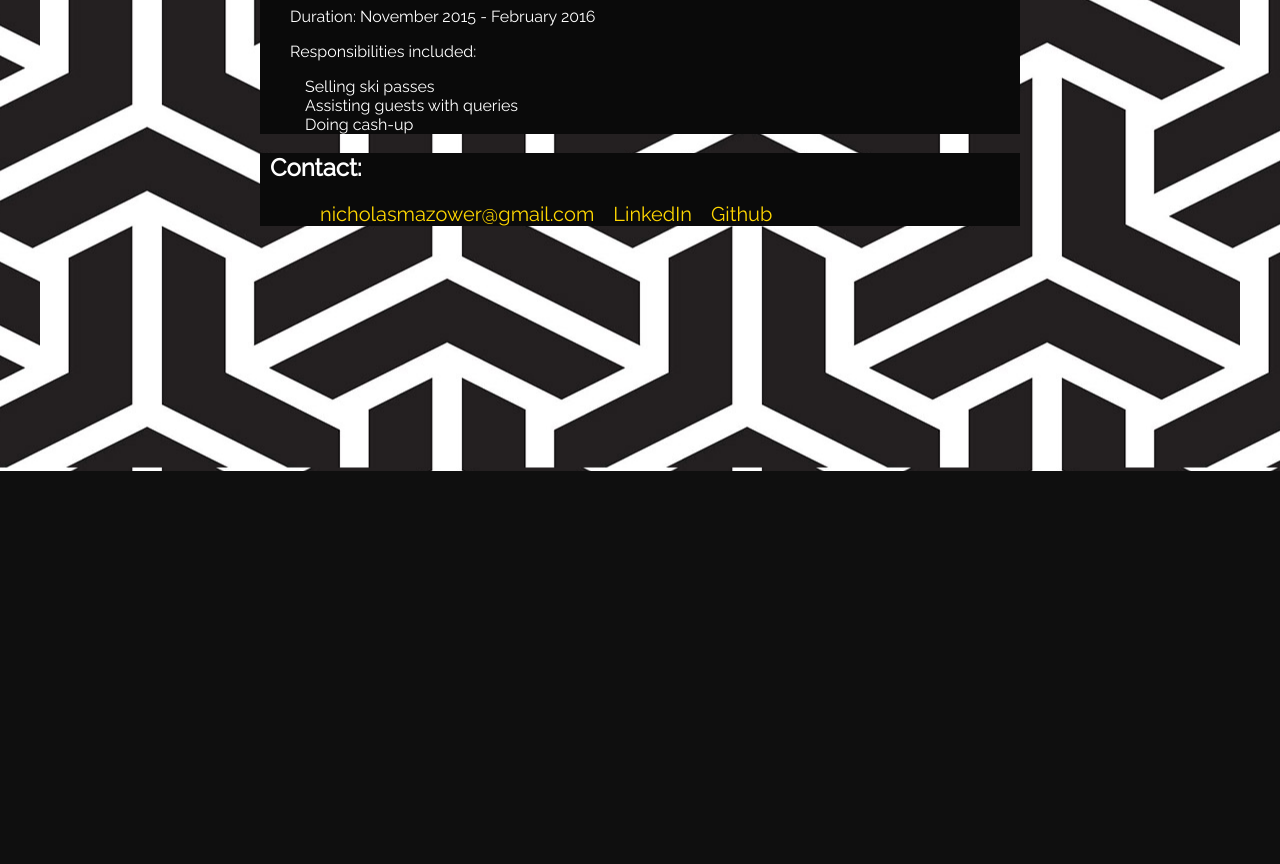
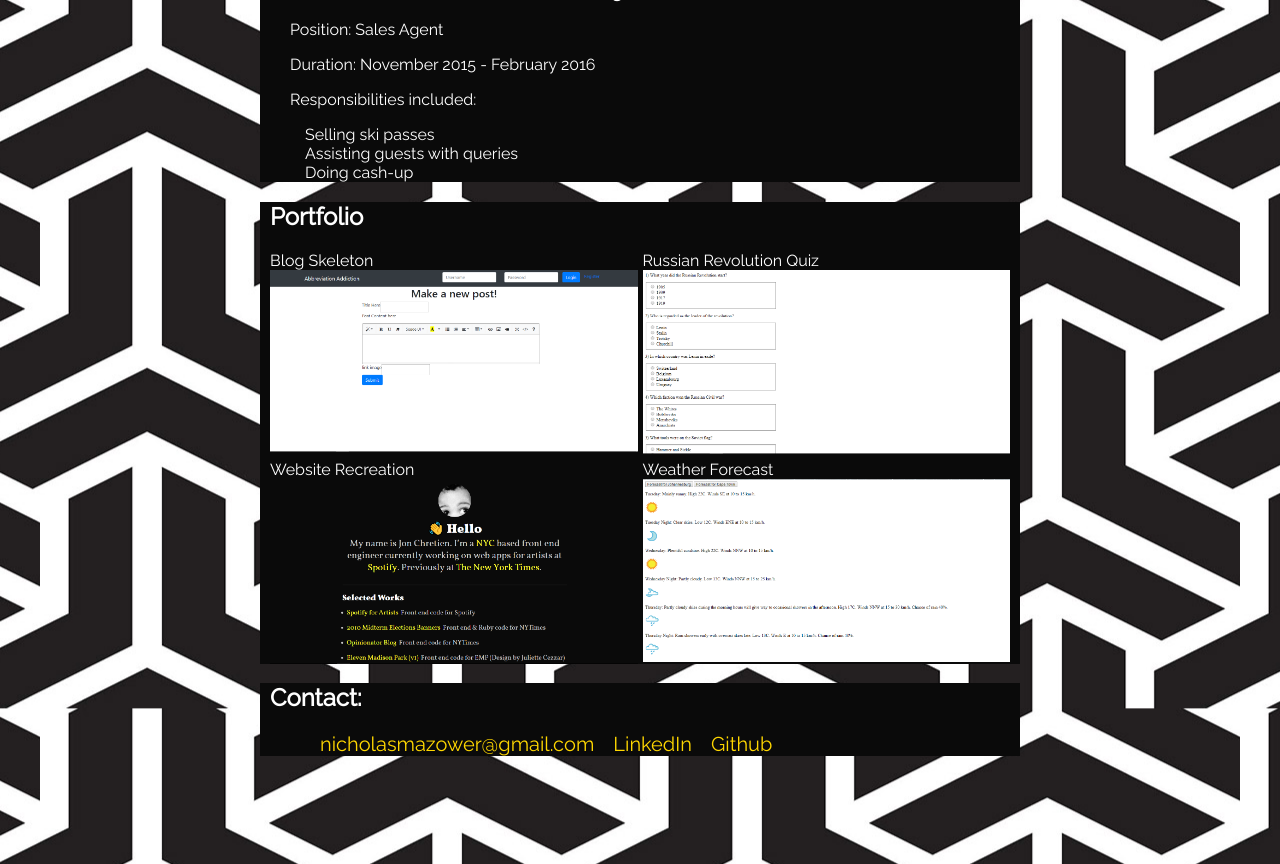
Before and after one commit to PaintingCaves/cv-website, a web app: file index.html in a window 1280 px wide. Shown: the part 1721-2585 px from the top of the page. Before the commit the page ends 2192 px from the top, so only its background shows below. Run offline with its HTML, style and script files only (its server is not run), Linux system fonts and the light colour scheme.

Commit message:
added portfolio

```diff
--- a/assets/css/styles.css
+++ b/assets/css/styles.css
@@ -1,5 +1,22 @@
 *{
   box-sizing: border-box;
+}
+#portfolioContent{
+  display: grid;
+  text-decoration: none;
+  color: white;
+  padding: 0;
+  grid-template-columns: 1fr 1fr;
+  grid-template-rows: 1fr 1fr;
+  gap: 5px;
+  grid-template-areas:
+  'one two'
+  'three four';
+}
+.portfolioImage{
+  max-width: 100%;
+  height: auto;
+  display: block;
 }
 body:not(.owl-carousel) {
   display: grid;
@@ -138,7 +155,25 @@ body:not(.owl-carousel) {
 #padding-right{
   grid-area: padding-right;
 }
-
+#portfolio-1{
+  grid-area: one;
+}
+#portfolio-2{
+  grid-area: two;
+}
+#portfolio-3{
+  grid-area: three;
+}
+#portfolio-4{
+  grid-area: four;
+}
+.portfolioLink{
+  text-decoration: none;
+  color: white;
+}
+#portfolio-1, #portfolio-2, #portfolio-3, #portfolio-4 {
+  margin: 0;
+}
 div, nav, footer, article {
   padding: 20px;
 }
--- a/index.html
+++ b/index.html
@@ -17,6 +17,7 @@
             <li class="navListItem"><a href="#educationContent" class="navListLink">Education</a></li>
             <li class="navListItem"><a href="#skillsContent" class="navListLink">Skills</a></li>
             <li class="navListItem"><a href="#experienceContent" class="navListLink">Experience</a></li>
+            <li class="navListItem"><a href="#port-jump" class="navListLink">Portfolio</a></li>
             <li class="navListItem"><a href="#contactContent" class="navListLink">Contact</a></li>
           </ul>
       </nav>
@@ -95,6 +96,35 @@
           </ul>
           </section>
         </section>
+          <section class="content" id="port-jump">
+            <h2>Portfolio</h2>
+            <div id="portfolioContent">
+              <a class="portfolioLink" href="https://github.com/PaintingCaves/first-blog-site.git" target="_blank">
+                <figure id="portfolio-1">
+                  <figcaption>Blog Skeleton</figcaption>
+                  <img class="portfolioImage" src="assets/images/Portfolio/blog.png" alt="">
+                </figure>
+              </a>
+              <a class="portfolioLink" href="https://github.com/PaintingCaves/js-quiz.git" target="_blank">
+                <figure id="portfolio-2">
+                  <figcaption>Russian Revolution Quiz</figcaption>
+                  <img class="portfolioImage"  src="assets/images/Portfolio/quiz.png" alt="">
+                </figure>
+              </a>
+              <a class="portfolioLink" href="https://github.com/PaintingCaves/Jon-Chretien.git" target="_blank">
+                <figure id="portfolio-3">
+                  <figcaption>Website Recreation</figcaption>
+                  <img class="portfolioImage" src="assets/images/Portfolio/recreation.png" alt="">
+                </figure>
+              </a>
+              <a class="portfolioLink" href="https://github.com/PaintingCaves/weather-api.git" target="_blank">
+                <figure id="portfolio-4">
+                  <figcaption>Weather Forecast</figcaption>
+                  <img class="portfolioImage"  src="assets/images/Portfolio/weather.png" alt="">
+                </figure>
+              </a>
+            </div>
+          </section>
         <section class="content" id="contactContent">
           <h2>Contact:</h2>
           <section class="bumpIn">
```
Also changed, not shown: assets/images/Portfolio/blog.png (added), assets/images/Portfolio/quiz.png (added), assets/images/Portfolio/recreation.png (added), assets/images/Portfolio/weather.png (added).
